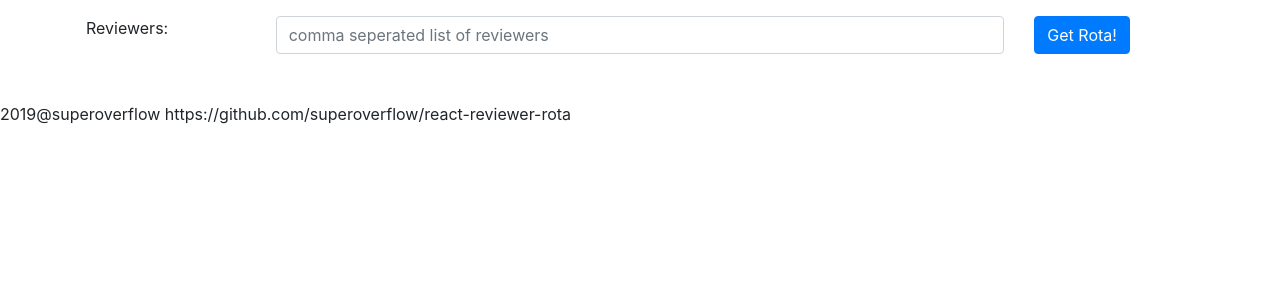
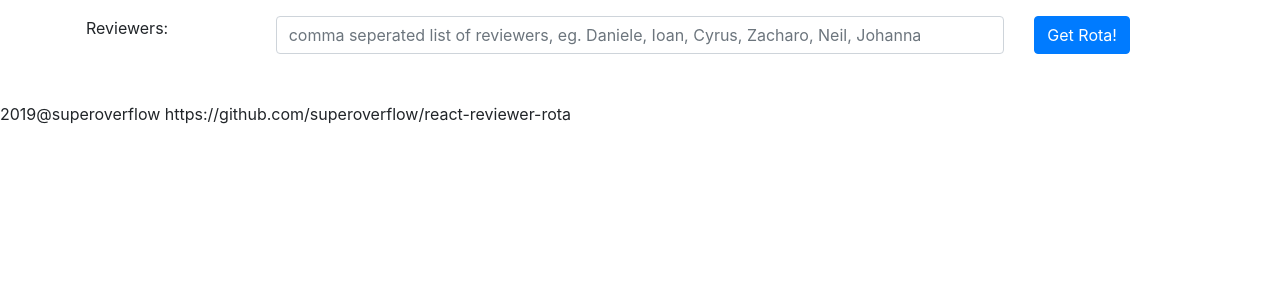
Before and after one commit to superoverflow/react-reviewer-rota, a React (Create React App) app: page / in a window 1280 px wide. Shown: the top 300 px of the page. Built offline with nearby package versions, Linux system fonts and the light colour scheme.

Commit message:
UX change

```diff
--- a/src/components/form.js
+++ b/src/components/form.js
@@ -91,7 +91,7 @@ export default function ReviewerForm(props) {
                     <Col sm="8">
                         <Form.Control
                             type="text"
-                            placeholder="comma seperated list of reviewers"
+                            placeholder="comma seperated list of reviewers, eg. Daniele, Ioan, Cyrus, Zacharo, Neil, Johanna"
                             onChange={e => setNames(e.target.value)}
                         />
                     </Col>
```
